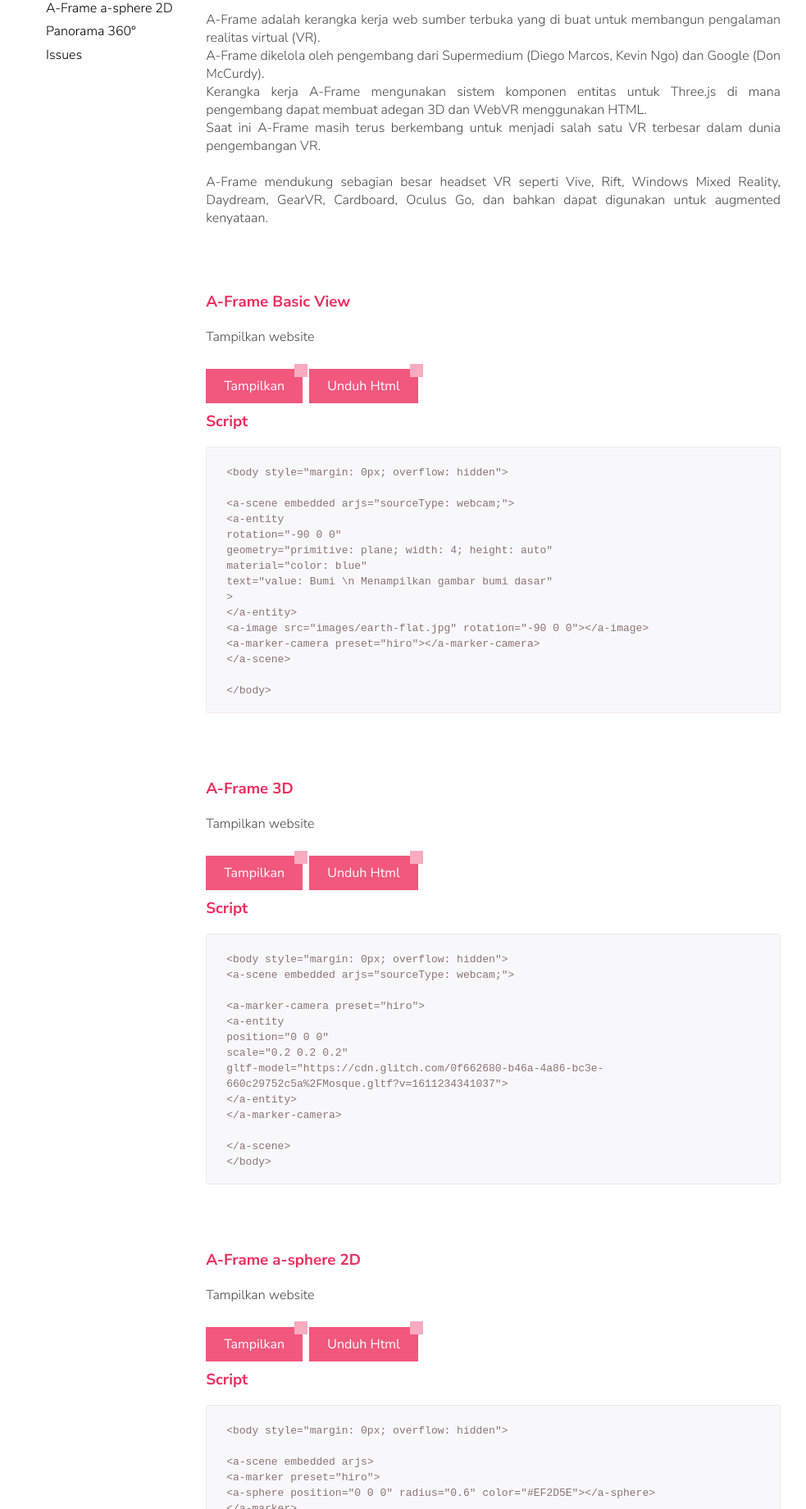
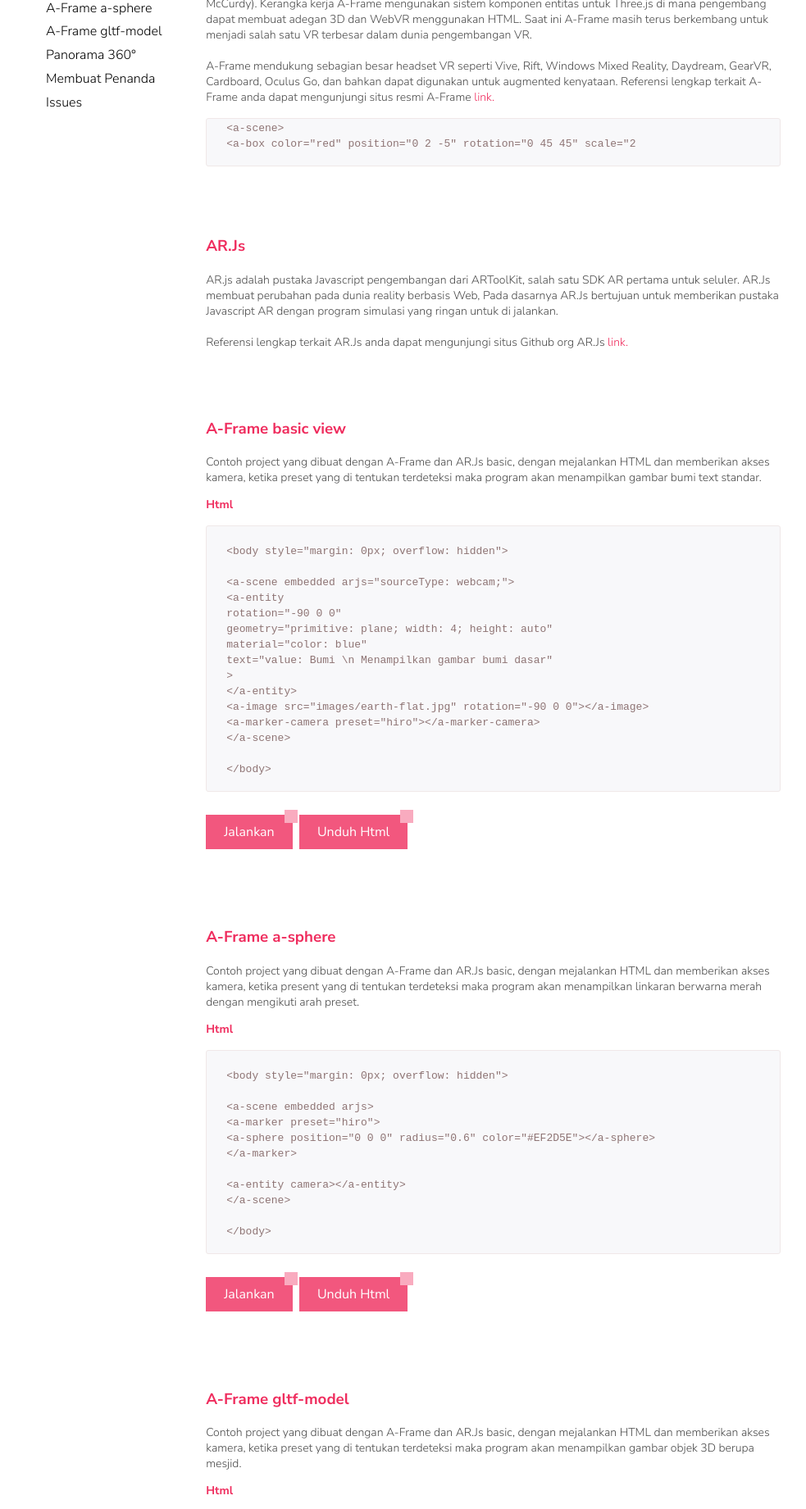
Before and after one commit to Bimamaarschal/AFrame, a plain HTML site: page index.html in a window 1280 px wide. Shown: the part 207-2048 px from the top of the page at 82% size, without its empty margins (136-1119 px from the left). Drawn offline with nearby package versions, Linux system fonts and the light colour scheme.

Commit message:
perubahan fix

```diff
--- a/css/scribbler-global.css
+++ b/css/scribbler-global.css
@@ -24,6 +24,7 @@ body {
 
 p {
   font-weight: 300;
+  font-size: 14px;
   color: #4a4a4a;
 }
 
@@ -43,11 +44,20 @@ hr {
   box-sizing: border-box;
 }
 
+.js-section {
+  padding-bottom: 50px;
+}
+
 /* global components */
 
 /* typography */
 .section__title {
   color: var(--primary-color);
+}
+
+.section__title__script {
+  color: var(--primary-color);
+  font-size: 14px;
 }
 
 /* tabs */
--- a/index.html
+++ b/index.html
@@ -44,49 +44,75 @@
       <aside class="doc__nav">
         <ul>
           <li class="js-btn selected">A-Frame</li>
-          <li class="js-btn">A-Frame Basic View</li>
-          <li class="js-btn">A-Frame 3D</li>
-          <li class="js-btn">A-Frame a-sphere 2D</li>
+          <li class="js-btn">AR.Js</li>
+          <li class="js-btn">A-Frame basic view</li>
+          <li class="js-btn">A-Frame a-sphere</li>
+          <li class="js-btn">A-Frame gltf-model</li>
           <li class="js-btn">Panorama 360°</li>
+          <li class="js-btn">Membuat Penanda</li>
           <li class="js-btn">Issues</li>
         </ul>
       </aside>
       <article class="doc__content">
+        <!-- A-Frame -->
         <section class="js-section">
           <h3 class="section__title">A-Frame</h3>
+          <p>
+            A-Frame adalah kerangka kerja web sumber terbuka yang di buat untuk
+            membangun pengalaman realitas virtual (VR). A-Frame dikelola oleh
+            pengembang dari Supermedium (Diego Marcos, Kevin Ngo) dan Google
+            (Don McCurdy). Kerangka kerja A-Frame mengunakan sistem komponen
+            entitas untuk Three.js di mana pengembang dapat membuat adegan 3D
+            dan WebVR menggunakan HTML. Saat ini A-Frame masih terus berkembang
+            untuk menjadi salah satu VR terbesar dalam dunia pengembangan VR.
+            <br /><br />
+            A-Frame mendukung sebagian besar headset VR seperti Vive, Rift,
+            Windows Mixed Reality, Daydream, GearVR, Cardboard, Oculus Go, dan
+            bahkan dapat digunakan untuk augmented kenyataan. Referensi lengkap
+            terkait A-Frame anda dapat mengunjungi situs resmi A-Frame
+            <a href="https://aframe.io/" class="link link--dark" target="_blank"
+              >link.
+            </a>
+          </p>
 
           <div class="code__block code__block--notabs">
             <pre class="code code--block">
-              <code class="shell-session demo"><br></code>
+              <code class="shell-session demo"><br></code><br>
             </pre>
           </div>
-          <p align="justify">
-            A-Frame adalah kerangka kerja web sumber terbuka yang di buat untuk
-            membangun pengalaman realitas virtual (VR). <br />A-Frame dikelola
-            oleh pengembang dari Supermedium (Diego Marcos, Kevin Ngo) dan
-            Google (Don McCurdy). <br />
-            Kerangka kerja A-Frame mengunakan sistem komponen entitas untuk
-            Three.js di mana pengembang dapat membuat adegan 3D dan WebVR
-            menggunakan HTML.<br />
-            Saat ini A-Frame masih terus berkembang untuk menjadi salah satu VR
-            terbesar dalam dunia pengembangan VR.
+        </section>
+
+        <!-- AR.Js -->
+        <section class="js-section">
+          <h3 class="section__title">AR.Js</h3>
+          <p>
+            AR.js adalah pustaka Javascript pengembangan dari ARToolKit, salah
+            satu SDK AR pertama untuk seluler. AR.Js membuat perubahan pada
+            dunia reality berbasis Web, Pada dasarnya AR.Js bertujuan untuk
+            memberikan pustaka Javascript AR dengan program simulasi yang ringan
+            untuk di jalankan.
             <br /><br />
-            A-Frame mendukung sebagian besar headset VR seperti Vive, Rift,
-            Windows Mixed Reality, Daydream, GearVR, Cardboard, Oculus Go, dan
-            bahkan dapat digunakan untuk augmented kenyataan.
+            Referensi lengkap terkait AR.Js anda dapat mengunjungi situs Github
+            org AR.Js
+            <a
+              href="https://github.com/AR-js-org"
+              class="link link--dark"
+              target="_blank"
+              >link.
+            </a>
           </p>
         </section>
-        <br /><br />
-        <section class="js-section">
-          <h3 class="section__title">A-Frame Basic View</h3>
-          <p>Tampilkan website</p>
-          <br />
-          <a href="bumi.html" class="button--primary" target="_blank"
-            >Tampilkan</a
-          >&nbsp;
-          <a href="page/bumi.zip" class="button--primary" download>Unduh Html</a
-          ><br />
-          <h3 class="section__title">Script</h3>
+
+        <!-- A-Frame Basic View -->
+        <section class="js-section" style="padding-bottom: 85px">
+          <h3 class="section__title">A-Frame basic view</h3>
+          <p>
+            Contoh project yang dibuat dengan A-Frame dan AR.Js basic, dengan
+            mejalankan HTML dan memberikan akses kamera, ketika preset yang di
+            tentukan terdeteksi maka program akan menampilkan gambar bumi text
+            standar.
+          </p>
+          <h3 class="section__title__script">Html</h3>
           <div class="code__block code__block--notabs">
             <pre class="code code--block">
               <code>
@@ -108,19 +134,61 @@
               </code>
             </pre>
           </div>
+          <br />
+          <a href="bumi.html" class="button--primary" target="_blank"
+            >Jalankan</a
+          >&nbsp;
+          <a href="page/bumi.zip" class="button--primary" download
+            >Unduh Html</a
+          >
         </section>
-        <br /><br />
-        <section class="js-section">
-          <h3 class="section__title">A-Frame 3D</h3>
-          <p>Tampilkan website</p>
+
+        <!-- A-Frame a-sphere 2D -->
+        <section class="js-section" style="padding-bottom: 85px">
+          <h3 class="section__title">A-Frame a-sphere</h3>
+          <p>
+            Contoh project yang dibuat dengan A-Frame dan AR.Js basic, dengan
+            mejalankan HTML dan memberikan akses kamera, ketika present yang di
+            tentukan terdeteksi maka program akan menampilkan linkaran berwarna
+            merah dengan mengikuti arah preset.
+          </p>
+          <h3 class="section__title__script">Html</h3>
+          <div class="code__block code__block--notabs">
+            <pre class="code code--block">
+              <code>
+                &lt;body style=&quot;margin: 0px; overflow: hidden&quot;&gt;
+
+                  &lt;a-scene embedded arjs&gt;
+                    &lt;a-marker preset=&quot;hiro&quot;&gt;
+                      &lt;a-sphere position=&quot;0 0 0&quot; radius=&quot;0.6&quot; color=&quot;#EF2D5E&quot;&gt;&lt;/a-sphere&gt;
+                    &lt;/a-marker&gt;
+
+                    &lt;a-entity camera&gt;&lt;/a-entity&gt;
+                  &lt;/a-scene&gt;
+
+                &lt;/body&gt;
+              </code>
+            </pre>
+          </div>
           <br />
-          <a href="tam3d.html" class="button--primary" target="_blank"
-            >Tampilkan</a
+          <a href="bola2d.html" class="button--primary" target="_blank"
+            >Jalankan</a
           >&nbsp;
-          <a href="page/tam3d.zip" class="button--primary" download
+          <a href="page/bola2d.zip" class="button--primary" download
             >Unduh Html</a
-          ><br />
-          <h3 class="section__title">Script</h3>
+          >
+        </section>
+
+        <!-- A-Frame 3D -->
+        <section class="js-section" style="padding-bottom: 85px">
+          <h3 class="section__title">A-Frame gltf-model</h3>
+          <p>
+            Contoh project yang dibuat dengan A-Frame dan AR.Js basic, dengan
+            mejalankan HTML dan memberikan akses kamera, ketika preset yang di
+            tentukan terdeteksi maka program akan menampilkan gambar objek 3D
+            berupa mesjid.
+          </p>
+          <h3 class="section__title__script">Html</h3>
           <div class="code__block code__block--notabs">
             <pre class="code code--block">
               <code>
@@ -140,97 +208,107 @@
               </code>
             </pre>
           </div>
+          <br />
+          <a href="tam3d.html" class="button--primary" target="_blank"
+            >Jalankan</a
+          >&nbsp;
+          <a href="page/tam3d.zip" class="button--primary" download
+            >Unduh Html</a
+          >
         </section>
-        <br /><br />
-        <section class="js-section">
-          <h3 class="section__title">A-Frame a-sphere 2D</h3>
-          <p>Tampilkan website</p>
-          <br />
-          <a href="bola2d.html" class="button--primary" target="_blank"
-            >Tampilkan</a
-          >&nbsp;
-          <a href="page/bola2d.zip" class="button--primary" download
-            >Unduh Html</a
-          ><br />
-          <h3 class="section__title">Script</h3>
+
+        <!-- Panorama 360° -->
+        <section class="js-section" style="padding-bottom: 85px">
+          <h3 class="section__title">Panorama 360°</h3>
+          <p>
+            Contoh project yang dibuat dengan A-Frame VR, dengan mejalankan
+            HTML, maka akan menampilkan panorama yang dari gambar yang telah di
+            tentukan, panorama A-Frame mengikuti arah kordinat dari pengguna dan
+            menampilkan text lokasi.
+          </p>
+          <h3 class="section__title__script">Html</h3>
           <div class="code__block code__block--notabs">
             <pre class="code code--block">
               <code>
-                  &lt;body style=&quot;margin: 0px; overflow: hidden&quot;&gt;
+                &lt;body&gt;
+                  &lt;a-scene&gt;
+                    &lt;a-sky src=&quot;images/panorama-1.jpeg&quot; rotation=&quot;0 -130 0&quot;&gt;&lt;/a-sky&gt;
 
-                  &lt;a-scene embedded arjs&gt;
-                    &lt;a-marker preset=&quot;hiro&quot;&gt;
-                      &lt;a-sphere position=&quot;0 0 0&quot; radius=&quot;0.6&quot; color=&quot;#EF2D5E&quot;&gt;&lt;/a-sphere&gt;
-                    &lt;/a-marker&gt;
+                    &lt;a-text
+                      font=&quot;arial&quot;
+                      value=&quot;Dari puncak bukit, 360&amp;deg; panorama&quot;
+                      width=&quot;6&quot;
+                      position=&quot;-2.5 0.25 -1.5&quot;
+                      rotation=&quot;0 15 0&quot;
+                    &gt;
+                    &lt;/a-text&gt;
 
-                    &lt;a-entity camera&gt;&lt;/a-entity&gt;
                   &lt;/a-scene&gt;
-
                 &lt;/body&gt;
               </code>
             </pre>
           </div>
-        </section>
-        <br /><br />
-        <section class="js-section">
-          <h3 class="section__title">Panorama 360°</h3>
-          <p>Tampilkan website</p>
           <br />
           <a href="panorama.html" class="button--primary" target="_blank"
-            >Tampilkan</a
+            >Jalankan</a
           >&nbsp;
-          <a href="page/bola2d.zip" class="button--primary" download
+          <a href="page/panorama.zip" class="button--primary" download
             >Unduh Html</a
-          ><br />
-          <h3 class="section__title">Script</h3>
-          <div class="code__block code__block--notabs">
-            <pre class="code code--block">
-                <code>
-                  &lt;body style=&quot;margin: 0px; overflow: hidden&quot;&gt;
+          >
+        </section>
 
-                  &lt;a-scene embedded arjs&gt;
-                    &lt;a-marker preset=&quot;hiro&quot;&gt;
-                      &lt;a-sphere position=&quot;0 0 0&quot; radius=&quot;0.6&quot; color=&quot;#EF2D5E&quot;&gt;&lt;/a-sphere&gt;
-                    &lt;/a-marker&gt;
+        <!-- Membuat Penanda -->
+        <section class="js-section">
+          <h3 class="section__title">Membuat Penanda</h3>
+          <p>
+            Setalah menjalankan A-Frame secara menyeluruh, pengembang akan
+            bertanya bagaimana cara pengembang membuat penanda sendiri yang
+            memungkinkan pengembang bereksperimen dengan penanda sendiri sesuai
+            kebutuhan aplikasi, oleh karena itu di butuhkan pembuatan penanda
+            yang akan di eksekusi menjadi gambar (jpg/png/jpeg) atau .patt
+            <br /><br />
+            Untuk dapat membuat penanda sendiri dari A-Frame dan AR.Js anda
+            dapat mengunjungi situs
+            <a
+              href="https://jeromeetienne.github.io/AR.js/three.js/examples/marker-training/examples/generator.html"
+              class="link link--dark"
+              target="_blank"
+              >link.
+            </a>
+          </p>
+        </section>
 
-                    &lt;a-entity camera&gt;&lt;/a-entity&gt;
-                  &lt;/a-scene&gt;
-
-                &lt;/body&gt;
-                </code>
-              </pre>
-          </div>
-        </section>
-        <br /><br />
         <section class="js-section">
           <h3 class="section__title">Issues</h3>
+          <h3 class="section__title__script">Issues 1</h3>
           <p>
-            Agar objek gambar dapat tampil, gunakan Present Hero dan Present
-            Kanji default dari A-Frame
+            Agar objek gambar dapat tampil, gunakan Preset Hero dan Preset Kanji
+            default dari A-Frame pada tabel berikut:
           </p>
           <table id="customers">
             <tr>
-              <th>Present</th>
+              <th>Preset</th>
               <th>Value</th>
               <th>Link</th>
             </tr>
             <tr>
               <td>Hiro</td>
               <td>
-                Present Hiro di buat default oleh A-Frame untuk menampilkan
-                objek hasil dari AR
+                Preset Hiro di buat default oleh A-Frame untuk menampilkan objek
+                hasil dari AR
               </td>
               <td><a href="page/hero.zip" download> Donwload </a></td>
             </tr>
             <tr>
               <td>Kanji</td>
               <td>
-                Present Kanji di buat default oleh A-Frame untuk menampilkan
+                Preset Kanji di buat default oleh A-Frame untuk menampilkan
                 objek hasil dari AR
               </td>
               <td><a href="page/kanji.zip" download> Donwload </a></td>
             </tr>
           </table>
+          <h3 class="section__title__script">Issues 2</h3>
           <p>
             Dokumentasi yang diawali karena tugas kuliah, diusahakan selalu
             update sesuai perkembangan A-Frame AR.Js <br />
```
Also changed, not shown: js/scribbler.js (+2 -5 lines), panorama.html (+4 -3 lines), 2 other files. Lines whose indentation alone changed are shown as unchanged.
